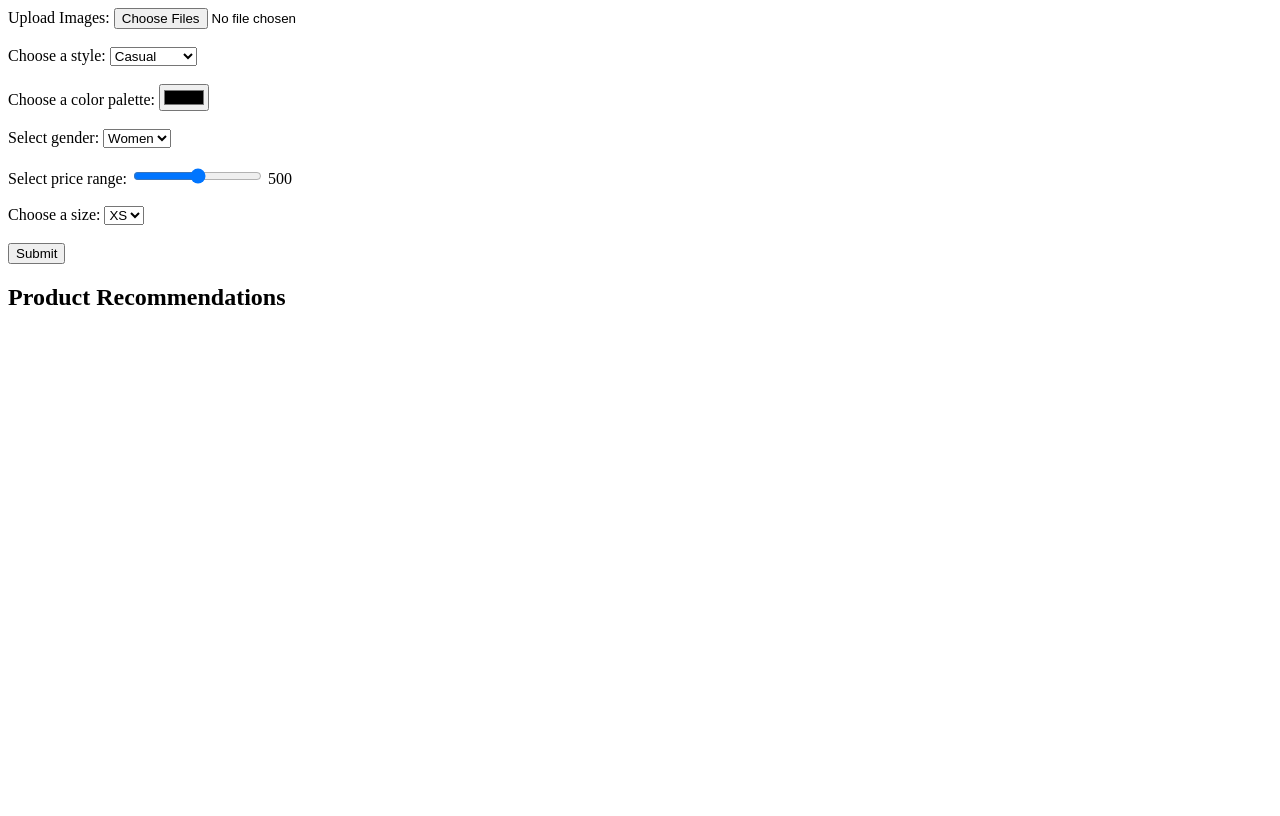
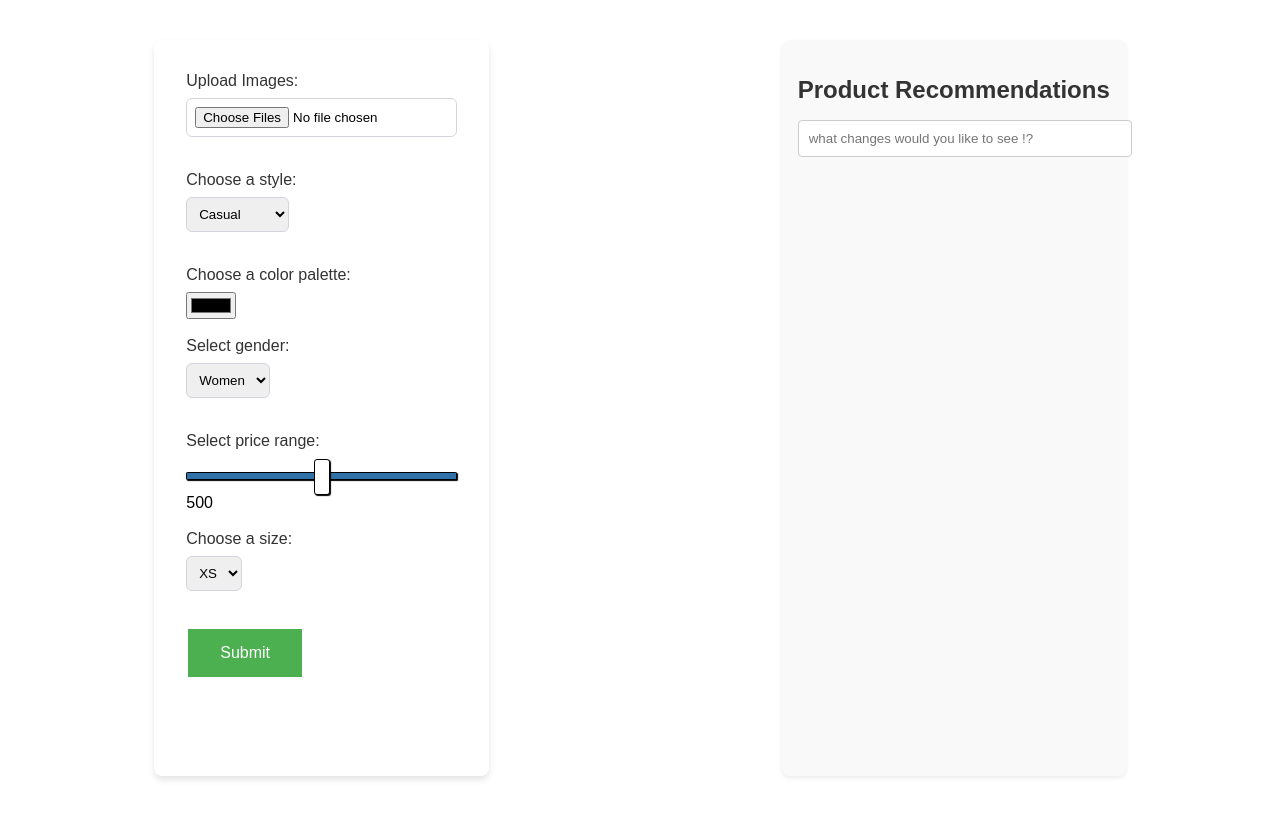
Before and after one commit to jamescchristie/ai-hackathon, a plain HTML site: page website/index.html in a window 1280 px wide. Drawn offline with Linux system fonts and the light colour scheme.

Commit message:
updates to frontend and css

```diff
--- a/website/index.html
+++ b/website/index.html
@@ -16,8 +16,12 @@
     <meta charset="UTF-8">
     <meta name="viewport" content="width=device-width, initial-scale=1.0">
     <title>Fashion App</title>
+    <link rel="stylesheet" href="styles.css">
+
 </head>
 <body>
+    <div class="flex-container">
+
     <form action="http://localhost:3000/images" method="post" enctype="multipart/form-data">
         <!-- Image upload input -->
         <label for="images">Upload Images:</label>
@@ -66,7 +70,10 @@
     <!-- Section for displaying product recommendations -->
     <div id="productRecommendations">
         <h2>Product Recommendations</h2>
+        <input type="text" id="feedbackInput" placeholder="what changes would you like to see !?" class="feedback-input"/>
+
         <!-- Product recommendations from the backend will be displayed here -->
+    </div>
     </div>
 
     <!-- Add script for form submission handling -->
--- /dev/null
+++ b/website/styles.css
@@ -0,0 +1,177 @@
+/* styles.css */
+.flex-container {
+    display: flex;
+    justify-content: space-between;
+  }
+
+  .form-section, .product-recommendations {
+    flex: 1; /* Each section takes up equal space */
+    padding: 20px;
+  }
+
+  /* Additional styling for form-section if needed */
+
+  .product-recommendations {
+    display: flex;
+    flex-wrap: wrap;
+    gap: 10px; /* Adds space between gallery items */
+    justify-content: flex-start;
+  }
+
+  .product-recommendations img {
+    width: calc(50% - 10px); /* Adjust based on gap and number of items per row */
+    height: auto;
+    object-fit: cover; /* Makes images cover the area nicely */
+  }
+  .product-recommendations {
+    display: flex;
+    flex-direction: column; /* Change to column to stack images and input vertically */
+    justify-content: space-between;
+  }
+
+  .product-recommendations img {
+    width: calc(50% - 10px); /* Adjust based on gap and number of items per row */
+    height: auto;
+    object-fit: cover;
+    margin-bottom: 10px; /* Ensure there's space between images and the textbox */
+  }
+
+  /* New styles for the feedback input */
+  .feedback-input {
+    margin-top: auto; /* Pushes the input to the bottom */
+    padding: 10px;
+    border: 1px solid #ccc;
+    border-radius: 4px;
+    width: 100%; /* Makes the input span the entire width of the container */
+  }
+
+  .flex-container {
+    display: flex;
+    /* Ensure that the container fills the height of the viewport or its parent element */
+    min-height: 100vh; /* This could be adjusted based on your layout needs */
+  }
+
+  .form-section, .product-recommendations {
+    flex: 1; /* Each section takes up equal space */
+    display: flex;
+    flex-direction: column; /* Allows the form and recommendations to scroll independently */
+    padding: 20px;
+    overflow-y: auto; /* Adds scroll to each section if content overflows */
+  }
+
+body {
+    font-family: 'Arial', sans-serif;
+  }
+
+  form {
+    max-width: 500px;
+    margin: 2rem auto;
+    padding: 2rem;
+    background: #ffffff;
+    border-radius: 8px;
+    box-shadow: 0 4px 6px rgba(0, 0, 0, 0.1);
+  }
+
+  label {
+    display: block;
+    margin-bottom: 0.5rem;
+    color: #333;
+  }
+
+  input[type="file"] {
+    border: 1px solid #d1d5db;
+    border-radius: 0.375rem;
+    padding: 0.5rem;
+    margin-bottom: 1rem;
+  }
+
+  input[type="submit"] {
+    background-color: #4CAF50; /* Green */
+    border: none;
+    color: white;
+    padding: 15px 32px;
+    text-align: center;
+    text-decoration: none;
+    display: inline-block;
+    font-size: 16px;
+    margin: 4px 2px;
+    cursor: pointer;
+  }
+
+  input[type="range"] {
+    -webkit-appearance: none;
+    width: 100%;
+    margin: 13.8px 0;
+  }
+
+  input[type="range"]:focus {
+    outline: none;
+  }
+
+  input[type="range"]::-webkit-slider-runnable-track {
+    width: 100%;
+    height: 8.4px;
+    cursor: pointer;
+    animate: 0.2s;
+    box-shadow: 1px 1px 1px #000000;
+    background: #3071A9;
+    border-radius: 1.3px;
+    border: 0.2px solid #010101;
+  }
+
+  input[type="range"]::-webkit-slider-thumb {
+    box-shadow: 1px 1px 1px #000000;
+    border: 1px solid #000000;
+    height: 36px;
+    width: 16px;
+    border-radius: 3px;
+    background: #FFFFFF;
+    cursor: pointer;
+    -webkit-appearance: none;
+    margin-top: -14px;
+  }
+
+  input[type="range"]:focus::-webkit-slider-runnable-track {
+    background: #367EBD;
+  }
+
+  input[type="range"]::-moz-range-track {
+    width: 100%;
+    height: 8.4px;
+    cursor: pointer;
+    animate: 0.2s;
+    box-shadow: 1px 1px 1px #000000;
+    background: #3071A9;
+    border-radius: 1.3px;
+    border: 0.2px solid #010101;
+  }
+
+  input[type="range"]::-moz-range-thumb {
+    box-shadow: 1px 1px 1px #000000;
+    border: 1px solid #000000;
+    height: 36px;
+    width: 16px;
+    border-radius: 3px;
+    background: #FFFFFF;
+    cursor: pointer;
+  }
+
+  select {
+    border: 1px solid #d1d5db;
+    border-radius: 0.375rem;
+    padding: 0.5rem;
+    margin-bottom: 1rem;
+  }
+
+  #productRecommendations {
+    margin: 2rem auto;
+    padding: 1rem;
+    background: #f9f9f9;
+    border-radius: 8px;
+    box-shadow: 0 2px 4px rgba(0, 0, 0, 0.08);
+  }
+
+  #productRecommendations h2 {
+    margin-bottom: 1rem;
+    color: #333;
+  }
```
